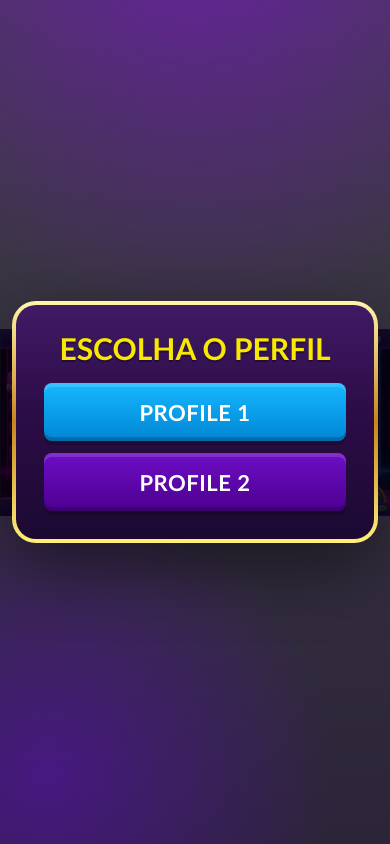
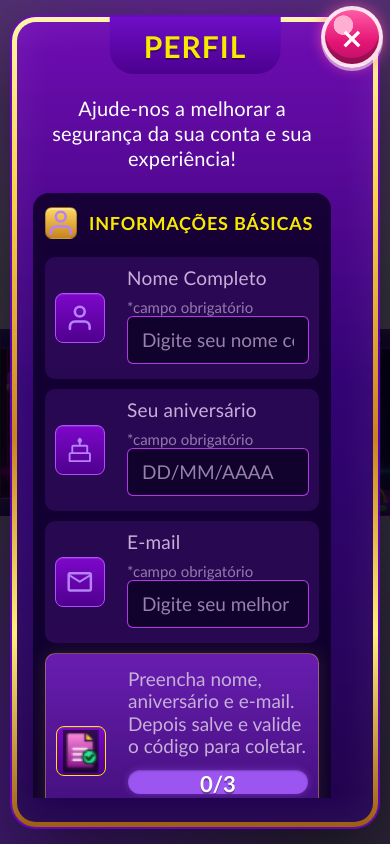
Before and after one commit to naicaparelli/profile-enrichment, a plain HTML site: page index.html in a window 390 px wide. Drawn offline with Linux system fonts and the light colour scheme.

Commit message:
update: remove the confirmation phone modal. remove the profile seleciton button

```diff
--- a/index.html
+++ b/index.html
@@ -894,69 +894,6 @@
       transform: translateX(-50%) translateY(0);
     }
 
-    .home-screen {
-      width: min(560px, 100%);
-      display: grid;
-      gap: 16px;
-      justify-items: center;
-      padding: 28px;
-      border: 4px solid transparent;
-      border-radius: 24px;
-      background:
-        linear-gradient(180deg, rgba(48, 8, 96, .92), rgba(18, 0, 47, .96)) padding-box,
-        linear-gradient(180deg, #fff6a8, #c9851e, #fff07a) border-box;
-      box-shadow: 0 24px 70px rgba(0,0,0,.48);
-    }
-
-    .home-title {
-      margin: 0 0 4px;
-      color: var(--yellow);
-      font-size: 30px;
-      line-height: 1;
-      font-weight: 900;
-      text-transform: uppercase;
-      text-shadow: 0 2px rgba(0,0,0,.34);
-    }
-
-    .home-actions {
-      width: 100%;
-      display: grid;
-      grid-template-columns: repeat(2, minmax(0, 1fr));
-      gap: 12px;
-    }
-
-    .profile-select-btn {
-      height: 58px;
-      border: 0;
-      border-radius: 8px;
-      background: linear-gradient(180deg, #16b8ff, #0085d4);
-      color: #fff;
-      font-size: 22px;
-      font-weight: 900;
-      letter-spacing: .5px;
-      text-transform: uppercase;
-      cursor: pointer;
-      box-shadow: inset 0 4px rgba(255,255,255,.14), inset 0 -4px rgba(0,0,0,.2), 0 4px 0 rgba(0,0,0,.2);
-    }
-
-    .profile-select-btn.secondary {
-      background: linear-gradient(180deg, #6e0ec6, #4c008f);
-    }
-
-    .profile-select-btn:hover { filter: brightness(1.08); }
-
-    body.profile-hidden .game-modal {
-      display: none;
-    }
-
-    body.profile-open .home-screen {
-      display: none;
-    }
-
-    body.profile2-open .home-screen {
-      display: none;
-    }
-
     body.profile2-open .game-modal {
       display: none;
     }
@@ -1006,7 +943,6 @@
 
     @media (max-width: 760px) {
       body { padding: 12px; }
-      .home-actions { grid-template-columns: 1fr; }
       .profile2-modal { padding: 14px; }
       .profile2-shell {
         width: min(1060px, 100%);
@@ -1062,19 +998,11 @@
     }
   </style>
 </head>
-<body class="profile-hidden">
+<body class="profile-open">
   <div class="wallet-hud" data-wallet aria-label="Saldo da carteira" aria-live="polite">
     <span class="coin"><img src="assets/images/reward coin image.png" alt="" /></span>
     <span class="wallet-balance" data-balance>600</span>
   </div>
-
-  <section class="home-screen" aria-label="Seleção de perfil">
-    <h1 class="home-title">Escolha o perfil</h1>
-    <div class="home-actions">
-      <button class="profile-select-btn" data-open-profile="1">Profile 1</button>
-      <button class="profile-select-btn secondary" data-open-profile="2">Profile 2</button>
-    </div>
-  </section>
 
   <main class="game-modal" aria-label="Perfil do usuário">
     <div class="title-pill">PERFIL</div>
@@ -1484,6 +1412,9 @@
     };
 
     window.profile2Confirm = function({ blockType, fields, otpType, otpTarget }) {
+      if (blockType === 'phone' && otpType) {
+        return window.profile2Otp({ type: otpType, target: otpTarget });
+      }
       return new Promise(resolve => {
         profile2OverlayBridge = { type: 'confirm', resolve, otpType, otpTarget };
         confirmList.innerHTML = '';
@@ -1852,6 +1783,11 @@
       block.querySelector('[data-save]').addEventListener('click', () => {
         if (!validateBlock(block)) return;
         state.currentBlock = block;
+        if (block.dataset.block === 'phone') {
+          setupOtp(block);
+          openOverlay(otpOverlay);
+          return;
+        }
         buildConfirm(block);
         openOverlay(confirmOverlay);
       });
@@ -1887,28 +1823,13 @@
       updateProgress(block);
     });
 
-    document.querySelector('[data-open-profile="1"]').addEventListener('click', () => {
-      document.body.classList.remove('profile-hidden');
+    document.querySelector('[data-close-profile2]').addEventListener('click', () => {
       document.body.classList.remove('profile2-open');
       document.body.classList.add('profile-open');
-    });
-
-    document.querySelector('[data-open-profile="2"]').addEventListener('click', () => {
-      document.body.classList.remove('profile-hidden');
-      document.body.classList.remove('profile-open');
-      document.body.classList.add('profile2-open');
-      document.querySelector('[data-profile2-modal]').setAttribute('aria-hidden', 'false');
-    });
-
-    document.querySelector('[data-close-profile2]').addEventListener('click', () => {
-      document.body.classList.remove('profile2-open');
-      document.body.classList.add('profile-hidden');
       document.querySelector('[data-profile2-modal]').setAttribute('aria-hidden', 'true');
     });
 
     document.querySelector('[data-close-profile]').addEventListener('click', () => {
-      document.body.classList.remove('profile-open');
-      document.body.classList.add('profile-hidden');
       showToast('Perfil fechado.');
     });
 
```
